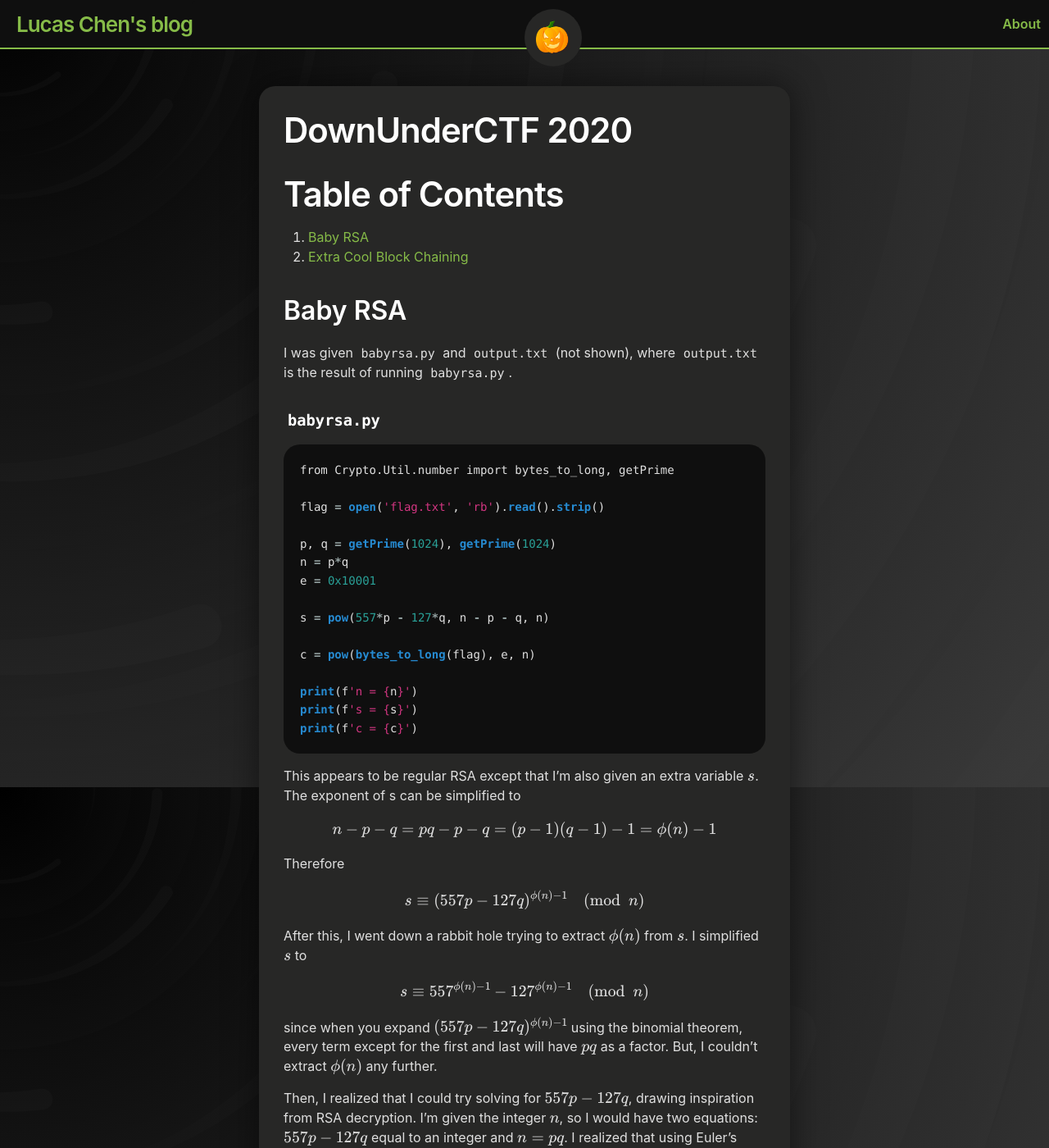
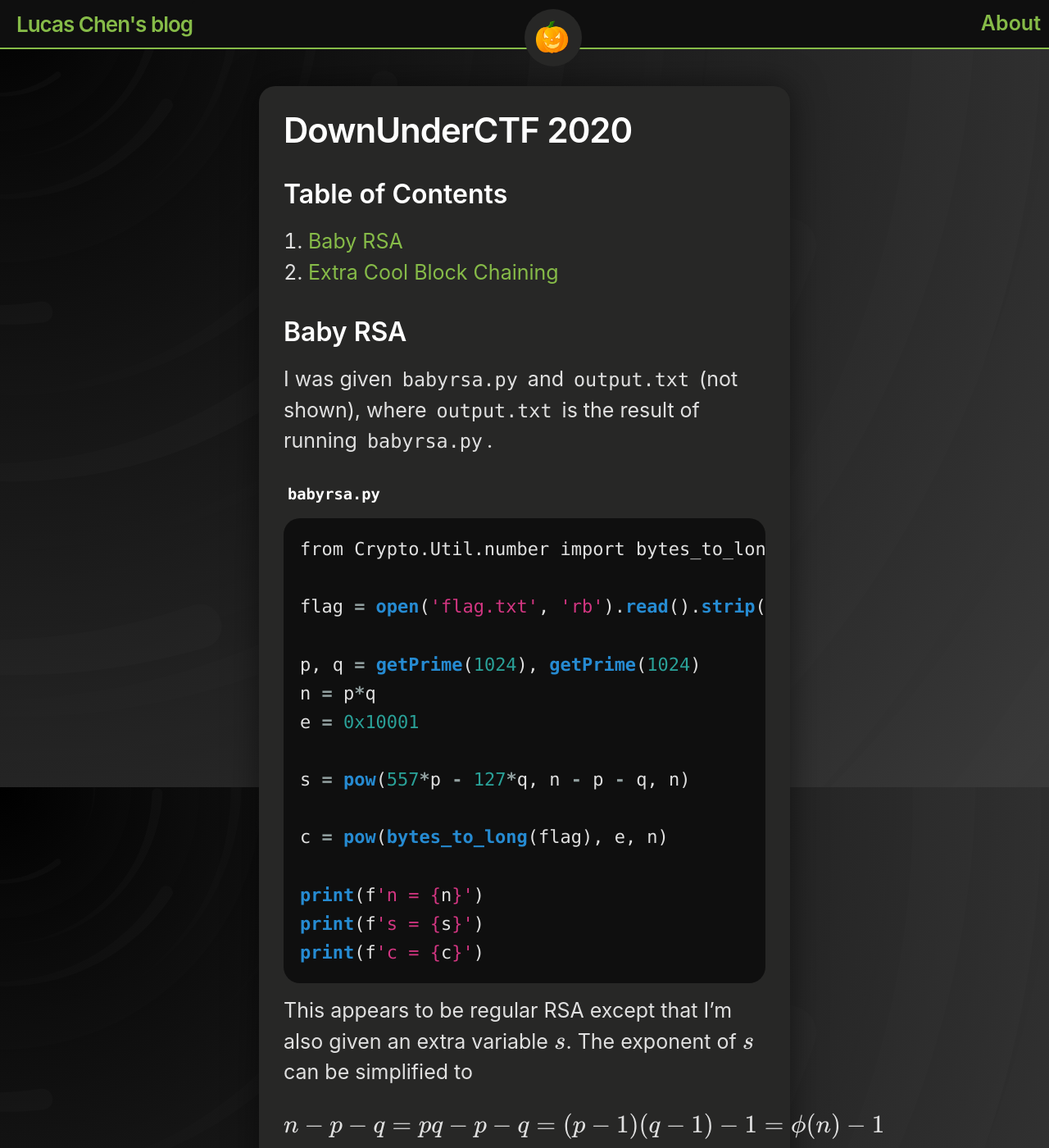
Before and after one commit to lucaschen1000/lucaschen1000.github.io, a Jekyll site: the page built from _posts/2020-09-20-DownUnder-CTF.markdown, in a window 1280 px wide and 1400 px high. Shown: the whole window at 82% size. Built offline with Jekyll 4.4.1, drawn with Linux system fonts in a browser that asks for light colours; formulas are drawn with MathJax 3; a script that is not in the unit is left out; some of the changed text lies outside the part shown.

Commit message:
Make font bigger, edits

````diff
--- a/_posts/2020-09-20-DownUnder-CTF.markdown
+++ b/_posts/2020-09-20-DownUnder-CTF.markdown
@@ -3,7 +3,7 @@ layout: post
 title:  "DownUnderCTF 2020"
 ---
 
-# Table of Contents
+## Table of Contents
 1. [Baby RSA](#baby-rsa)
 2. [Extra Cool Block Chaining](#ecbc)
 
@@ -31,7 +31,7 @@ print(f'c = {c}')
 ```
 
 This appears to be regular RSA except that I'm also given an extra variable \\( s \\).
-The exponent of s can be simplified to
+The exponent of $$s$$ can be simplified to
 \\[ n - p - q = pq - p - q = (p - 1)(q - 1) - 1 = \phi(n) - 1\\]
 Therefore
 \\[ s \equiv (557p - 127q)^{\phi(n) - 1} \pmod{n}\\]
@@ -130,6 +130,7 @@ print('Goodbye! :)')
 ```
 
 I translated the cryptosystem into equations to understand its vulnerability.
+
 Let \\( P_k \\) be the \\(k^{th} \\) 16 byte block of the plaintext.
 Let the same logic apply to the ciphertext block \\( C_k \\).
 Let \\( E \\) be the AES ECB encryption function, \\( D \\) be the AES ECB decryption function, and \\( iv \\) be the initialiation vector.
--- a/_sass/leaf.scss
+++ b/_sass/leaf.scss
@@ -1,6 +1,6 @@
 $base-font-family: -apple-system, BlinkMacSystemFont, "Segoe UI", "Segoe UI Symbol", "Segoe UI Emoji", "Apple Color Emoji", Roboto, Helvetica, Arial, sans-serif !default;
 $code-font-family: "Menlo", "Inconsolata", "Consolas", "Roboto Mono", "Ubuntu Mono", "Liberation Mono", "Courier New", monospace;
-$base-font-size:   16px !default;
+$base-font-size:   25px !default;
 $base-font-weight: 400 !default;
 $base-font-color: #e0e0e0;
 $small-font-size:  $base-font-size * 0.875 !default;
````
Also changed, not shown: other parts of _posts/2020-09-20-DownUnder-CTF.markdown (+3 -3 lines).
